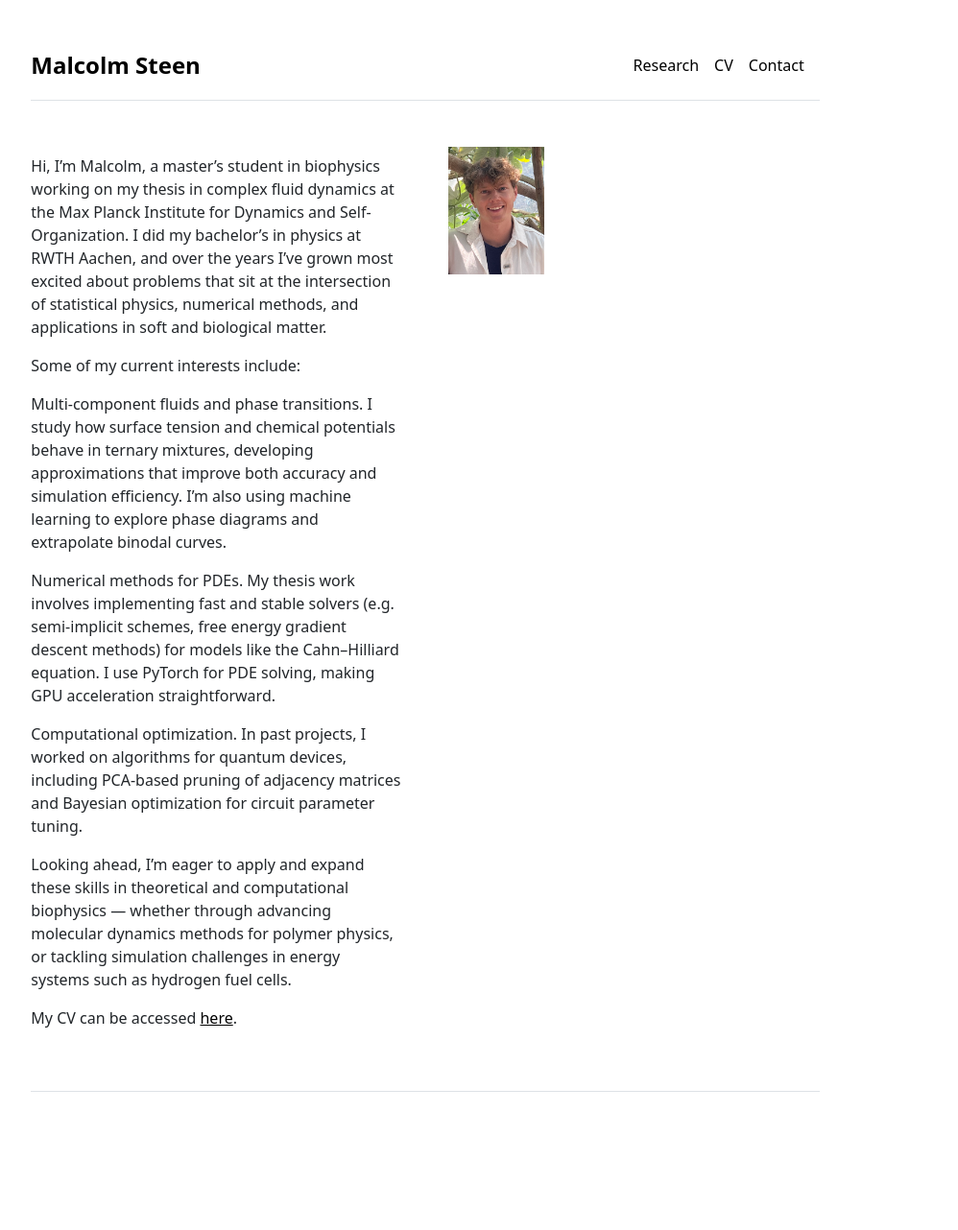
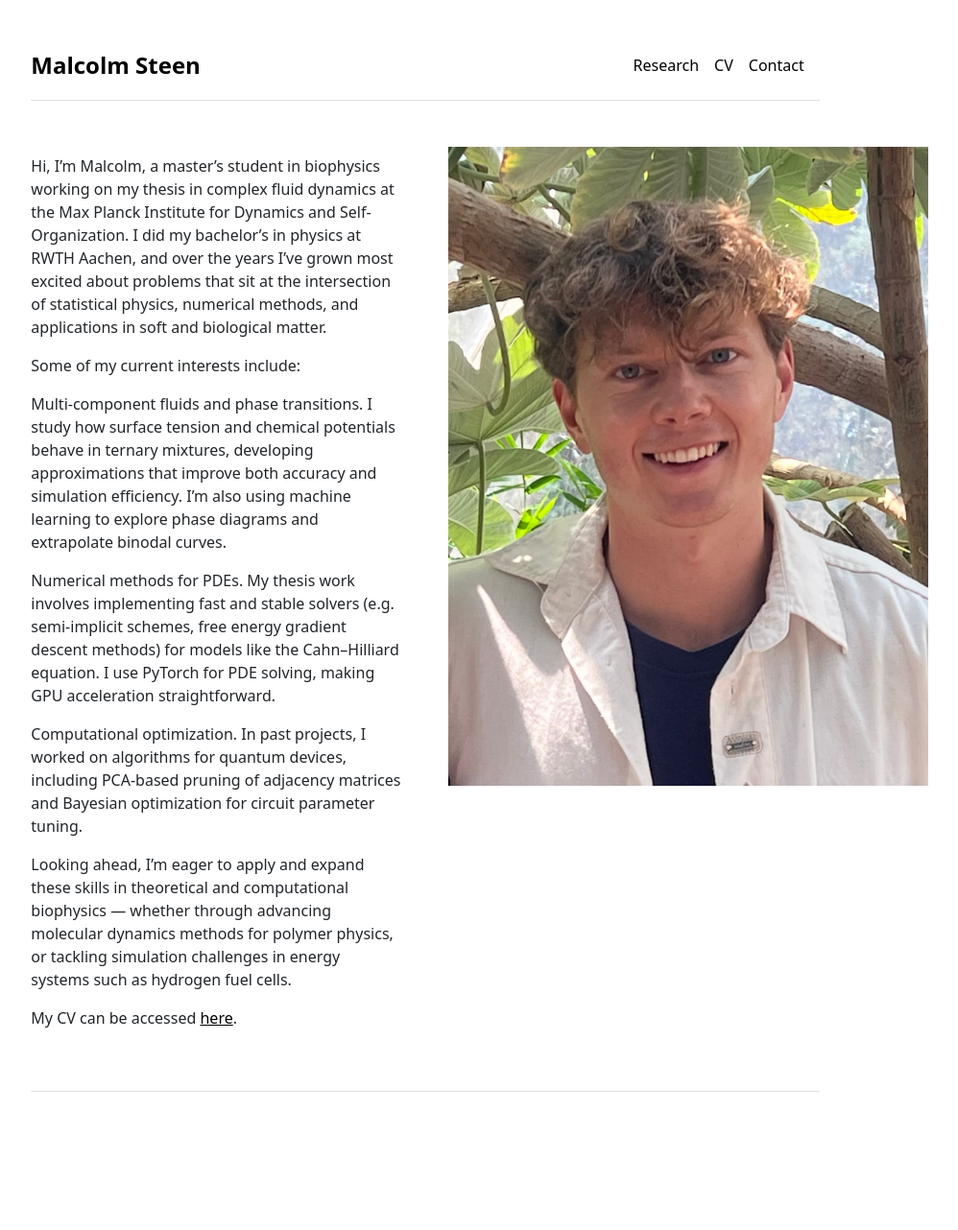
Before and after one commit to steenmalcolm/malcolmsteen, a Jekyll site: the page built from index.md, in a window 1280 px wide. Shown: the whole page at 96% size, without its empty margins (197-1195 px from the left). Built offline with Jekyll 4.4.1, drawn with Linux system fonts in a browser that asks for light colours.

Commit message:
change pic size

```diff
--- a/_layouts/home.html
+++ b/_layouts/home.html
@@ -9,7 +9,7 @@ layout: default
   </div>
   <div class="col-md-6">
     <img src="{{ site.github.url }}/assets/img/IMG_3789.jpg" alt="Home" class="img-fluid"
-      style="max-width: 100px; height: auto;">
+      style="max-width: 500px; height: auto;">
   </div>
 </div>
 
```
